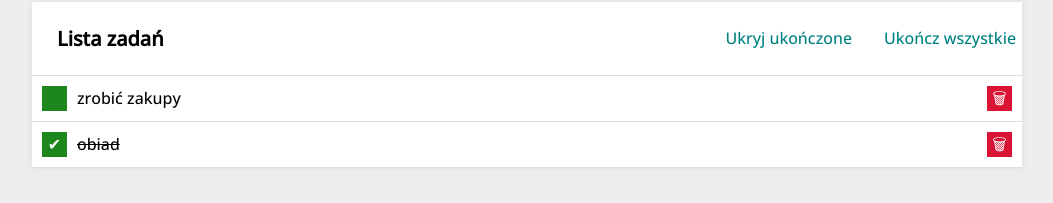
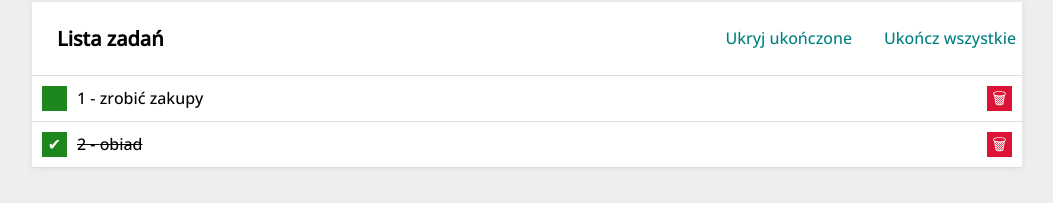
Before and after one commit to RutAlexis/todos-list-react, a React (Create React App) app: page / in a window 1280 px wide. Shown: the part 169-372 px from the top of the page, without its empty margins (113-1166 px from the left). Built offline with nearby package versions, Linux system fonts and the light colour scheme.

Commit message:
added task id to Form

```diff
--- a/src/Tasks/index.js
+++ b/src/Tasks/index.js
@@ -20,7 +20,7 @@ const Tasks = ({ tasks, hideDone, removeTask, toggleTaskDone }) => (
                     : ""}`
                 }
                 >
-                    {task.content}
+                   {task.id} - {task.content}
                 </span>
                 <button className="tasks__button tasks__button--remove"
                     onClick={() => removeTask(task.id)}
```
